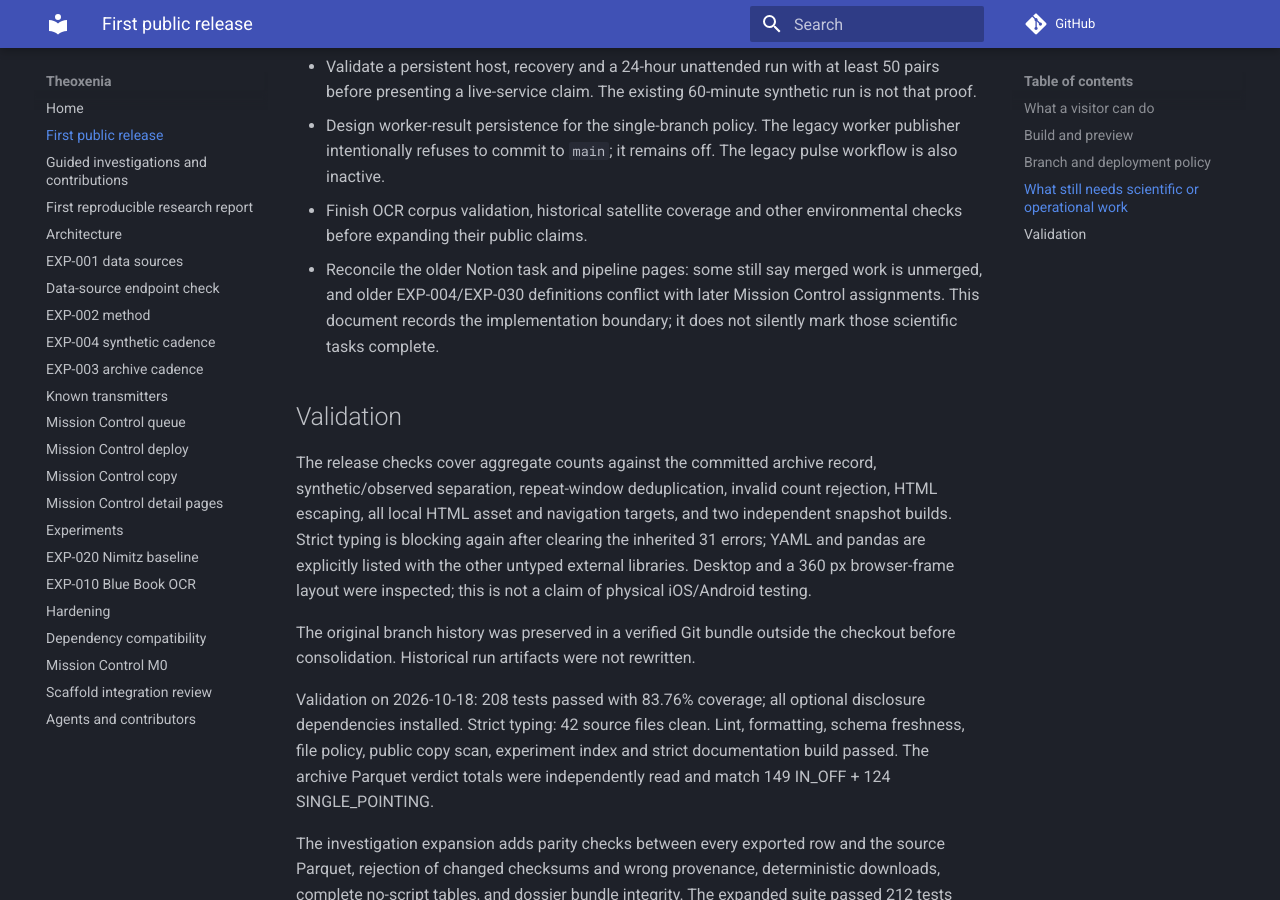
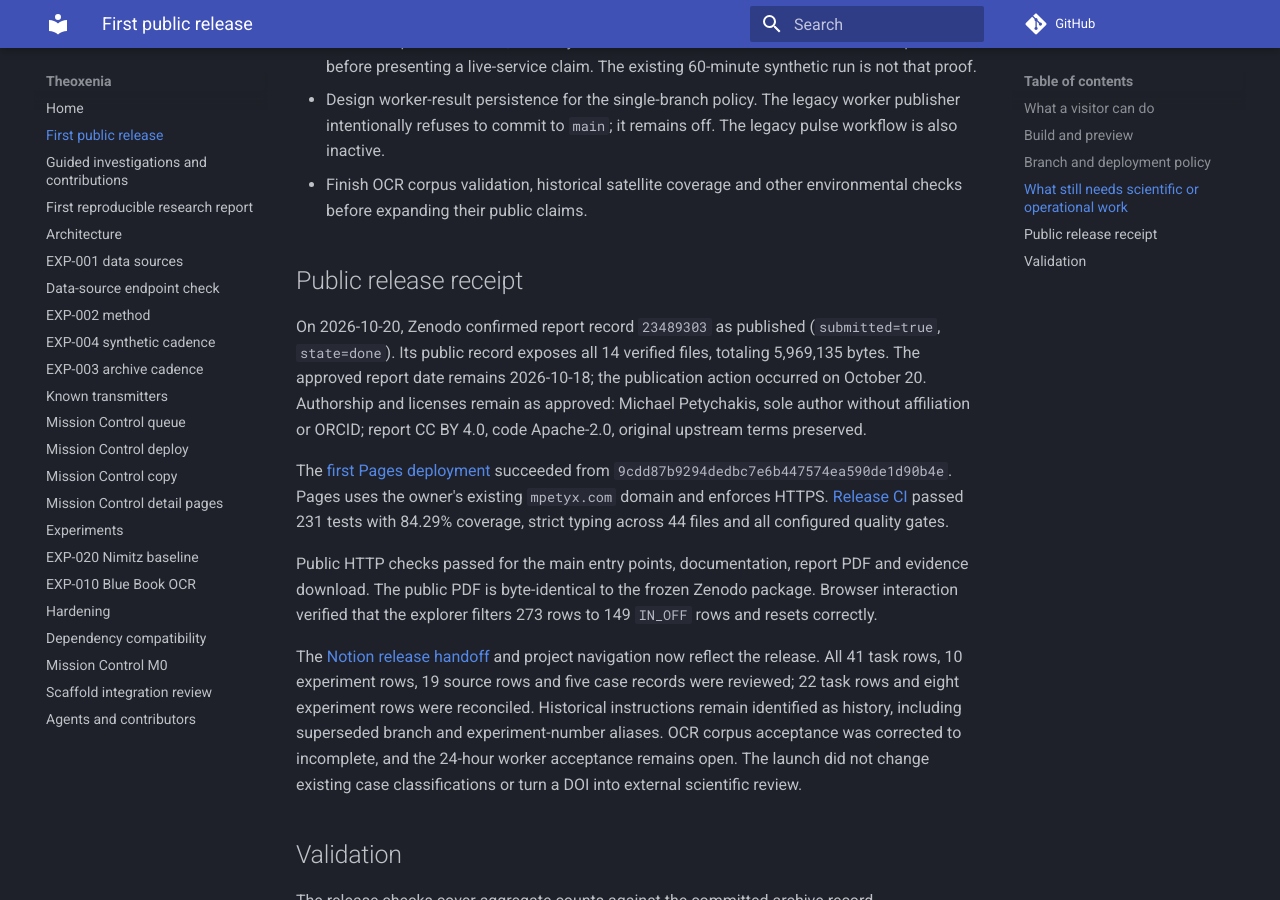
Before and after one commit to harshith7002/theoxenia, an MkDocs documentation site: the page built from docs/public-release.md, in a window 1280 px wide and 900 px high, scrolled down 1883 px. Built offline with MkDocs 1.6.1 and Material for MkDocs 9.7.7, drawn with Linux system fonts in a browser that asks for light colours; comment, search, counter and statistics services are not loaded; some of the changed text lies outside the part shown.

Commit message:
docs: record verified public release and Notion reconciliation

```diff
--- a/docs/public-release.md
+++ b/docs/public-release.md
@@ -37,7 +37,16 @@
 - Validate a persistent host, recovery and a 24-hour unattended run with at least 50 pairs before presenting a live-service claim. The existing 60-minute synthetic run is not that proof.
 - Design worker-result persistence for the single-branch policy. The legacy worker publisher intentionally refuses to commit to `main`; it remains off. The legacy pulse workflow is also inactive.
 - Finish OCR corpus validation, historical satellite coverage and other environmental checks before expanding their public claims.
-- Reconcile the older Notion task and pipeline pages: some still say merged work is unmerged, and older EXP-004/EXP-030 definitions conflict with later Mission Control assignments. This document records the implementation boundary; it does not silently mark those scientific tasks complete.
+
+## Public release receipt
+
+On 2026-10-20, Zenodo confirmed report record `23489303` as published (`submitted=true`, `state=done`). Its public record exposes all 14 verified files, totaling 5,969,135 bytes. The approved report date remains 2026-10-18; the publication action occurred on October 20. Authorship and licenses remain as approved: Michael Petychakis, sole author without affiliation or ORCID; report CC BY 4.0, code Apache-2.0, original upstream terms preserved.
+
+The [first Pages deployment](https://github.com/mpetyx/theoxenia/actions/runs/39372152239) succeeded from `9cdd87b9294dedbc7e6b447574ea590de1d90b4e`. Pages uses the owner's existing `mpetyx.com` domain and enforces HTTPS. [Release CI](https://github.com/mpetyx/theoxenia/actions/runs/39372152334) passed 231 tests with 84.29% coverage, strict typing across 44 files and all configured quality gates.
+
+Public HTTP checks passed for the main entry points, documentation, report PDF and evidence download. The public PDF is byte-identical to the frozen Zenodo package. Browser interaction verified that the explorer filters 273 rows to 149 `IN_OFF` rows and resets correctly.
+
+The [Notion release handoff](https://app.notion.com/p/3fd073ddfc5c8179b136cd7fda8be037) and project navigation now reflect the release. All 41 task rows, 10 experiment rows, 19 source rows and five case records were reviewed; 22 task rows and eight experiment rows were reconciled. Historical instructions remain identified as history, including superseded branch and experiment-number aliases. OCR corpus acceptance was corrected to incomplete, and the 24-hour worker acceptance remains open. The launch did not change existing case classifications or turn a DOI into external scientific review.
 
 ## Validation
 
```
Also changed, not shown: other parts of docs/public-release.md (+1 -1 lines).
